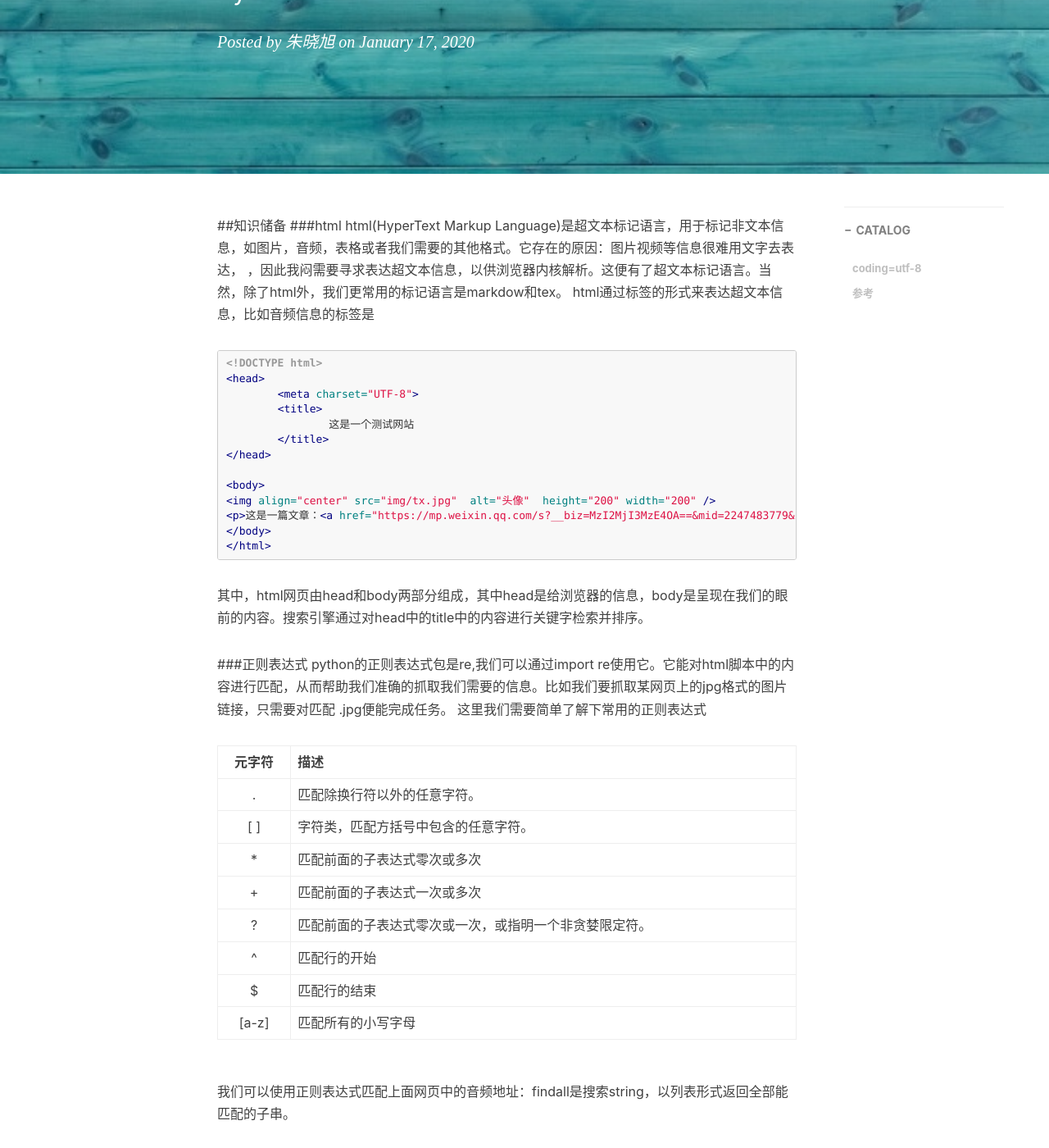
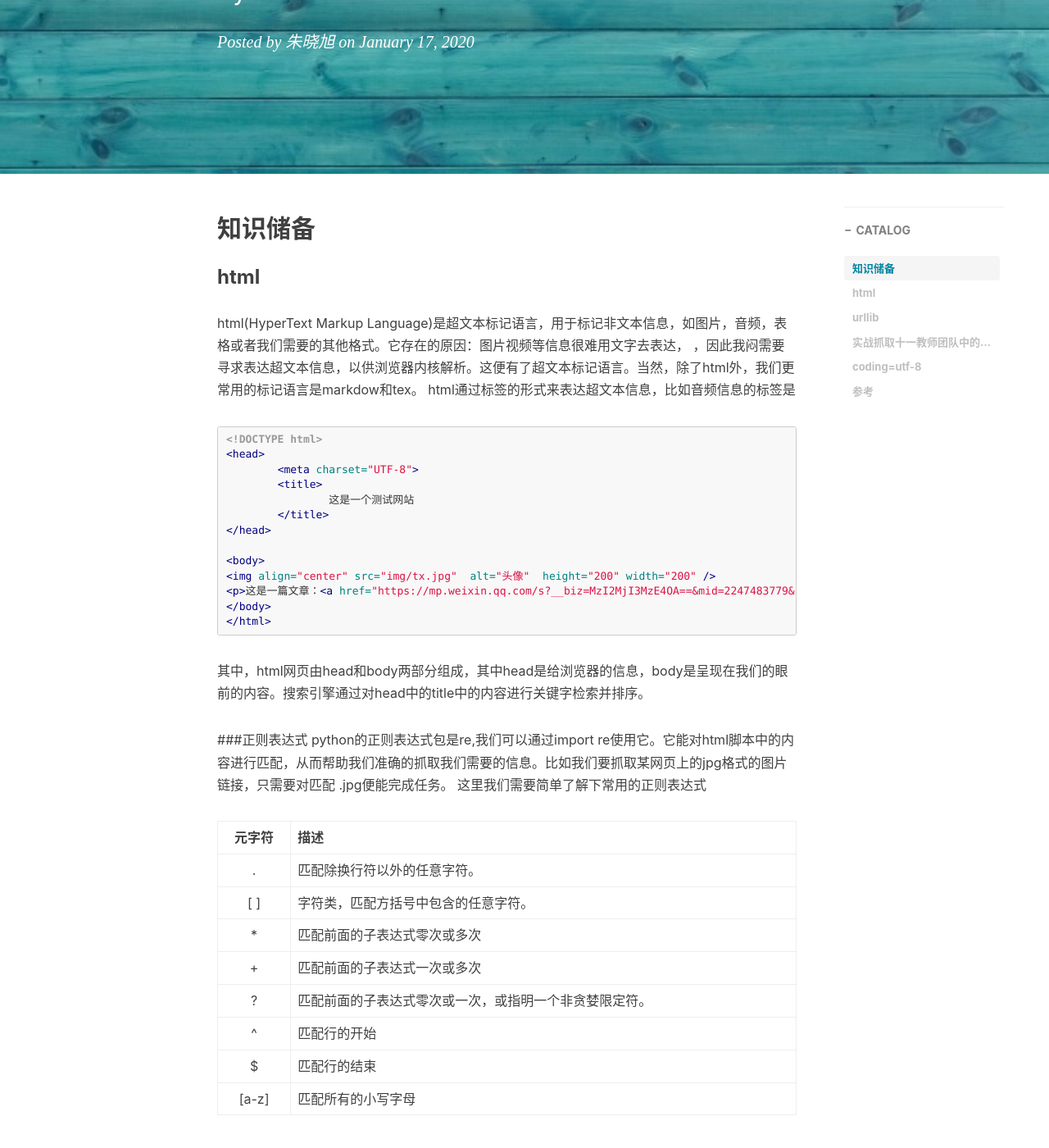
Before and after one commit to zhuxiaoxuhit/zhuxiaoxuhit.github.io, a Jekyll site: the page built from _posts/2020-03-01-python爬取网页信息.md, in a window 1280 px wide and 1400 px high, scrolled down 311 px. Shown: the whole window at 82% size. Built offline with Jekyll 4.4.1, drawn with Linux system fonts in a browser that asks for light colours; nearby versions of some CDN libraries; comment, search, counter and statistics services are not loaded; some of the changed text lies outside the part shown.

Commit message:
[CHG]img

````diff
--- a/_posts/2020-03-01-python爬取网页信息.md
+++ b/_posts/2020-03-01-python爬取网页信息.md
@@ -12,8 +12,8 @@ tags:
     - re
     - urllib
 ---
-##知识储备
-###html
+## 知识储备
+### html
 html(HyperText Markup Language)是超文本标记语言，用于标记非文本信息，如图片，音频，表格或者我们需要的其他格式。它存在的原因：图片视频等信息很难用文字去表达，
 ，因此我闷需要寻求表达超文本信息，以供浏览器内核解析。这便有了超文本标记语言。当然，除了html外，我们更常用的标记语言是markdow和tex。
 html通过标签的形式来表达超文本信息，比如音频信息的标签是<audio>,那么我们想给网页添加音频的时候，把音频信息用<audio></audio>这组音频标签包围，中间放入图片的路径，
@@ -58,7 +58,7 @@ python的正则表达式包是re,我们可以通过import re使用它。它能
 re.findall(r'<audio src=.*\.m4a', string)
 ```
 
-###urllib
+###	urllib
 urllib是python的url处理模块，我们可以通过import urllib.request使用它。
 使用方法是：
 ```python
@@ -71,7 +71,7 @@ content = urllib.request.urlopen(url).read()
 print(content)
 ```
 
-##实战抓取十一教师团队中的博士老师
+## 实战抓取十一教师团队中的博士老师
 1. 在浏览器中进入十一官网的教师团队目录下，链接是[十一名师](http://www.bnds.cn/train/27.html)。
 2. 用urllib读取网页信息
 ```python
@@ -83,7 +83,7 @@ urllib.request.urlopen(url).read("http://www.bnds.cn/train/27.html")
 ```python
 re.findall(r"博士_.+<\/a>",, content.decode('utf-8'))  # 以“博士”开头，“.” 匹配任意字符，“+” 表示匹配一个字或者多个字，“<\/a>”结尾
 ```
-4 补全完整代码如下：
+4. 补全完整代码如下：
 ```python
 # coding=utf-8
 import re                                           #导入正则表达式
````
Also changed, not shown: img/apple-touch-icon.png.
